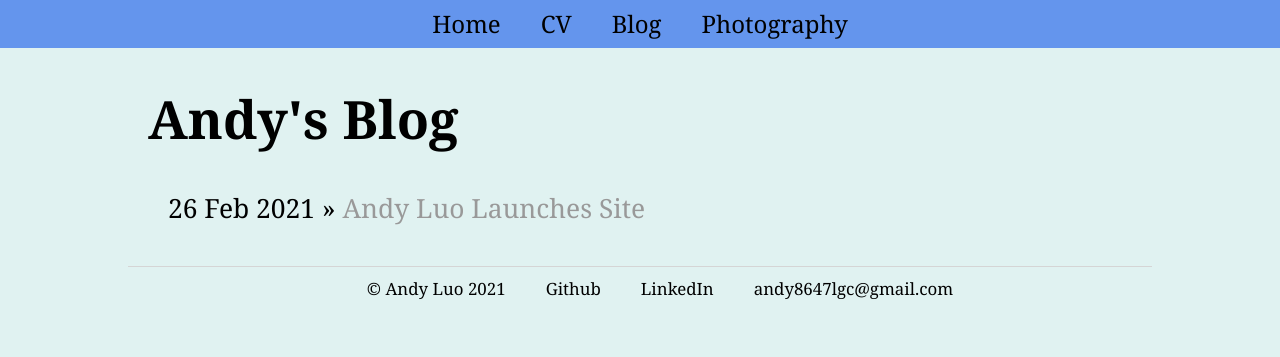
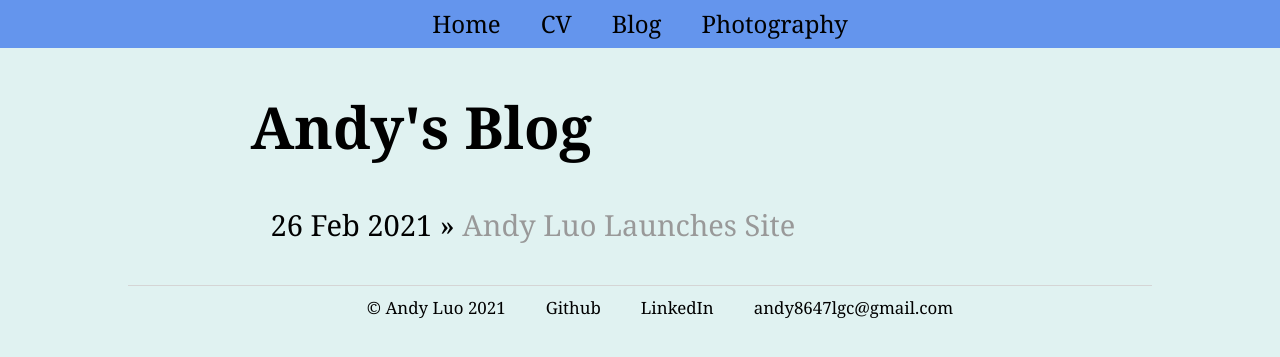
Before and after one commit to Andy8647/Andy8647.github.io, a Jekyll site: the page built from blog/index.html, in a window 1280 px wide. Shown: the top 357 px of the page. Built offline with Jekyll 4.4.1, drawn with Linux system fonts in a browser that asks for light colours.

Commit message:
structure modified

```diff
--- a/blog/index.html
+++ b/blog/index.html
@@ -2,10 +2,15 @@
 layout: default
 title: Andy's Blog
 ---
-	<h1>{{ page.title }}</h1>
-	<ul class="posts">
 
-	  {% for post in site.posts %}
-	    <li><span>{{ post.date | date_to_string }}</span> » <a href="{{ post.url }}" title="{{ post.title }}">{{ post.title }}</a></li>
-	  {% endfor %}
-	</ul>
+<div class="texts">
+  <h1>{{ page.title }}</h1>
+  <ul class="posts">
+    {% for post in site.posts %}
+    <li>
+      <span>{{ post.date | date_to_string }}</span> »
+      <a href="{{ post.url }}" title="{{ post.title }}">{{ post.title }}</a>
+    </li>
+    {% endfor %}
+  </ul>
+</div>
--- a/cv/index.html
+++ b/cv/index.html
@@ -2,7 +2,9 @@
 layout: default
 title: Andy's Digital CV
 ---
-<h1 class="unnumbered" id="objective">Objective</h1>
+<div class="texts">
+    <h1>{{ page.title }}</h1>
+    <h1 class="unnumbered" id="objective">Objective</h1>
 <hr />
 <p><br />
 Motivated and detail-oriented Computer Science, Statistics, and Math student who excels at machine learning algorithms and web programming. Possess good knowledge of frond&amp;back end development, statistical modeling, multitasking skills, fasting learning ability, and extensive experience in working in a team.</p>
@@ -41,3 +43,4 @@ SAS Certified Professional: Base Programming Using SAS 9.4</p>
 <em>Bachelor of Science, Major in Statistics, Minor in Mathematics and Computer Science</em><br />
 Main Courses: Math Expr&amp;Rsng for Cs, Data Structures &amp; Analysis, Software Design, Intro to Databases, Intro Machine Learning, Soft Tools &amp; Sys Prog, Programming on Web, Methods of Data Analysis</p>
 </div>
+</div>
```
